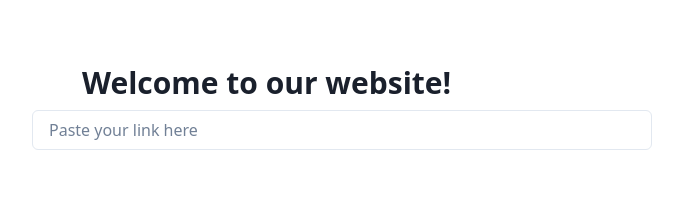
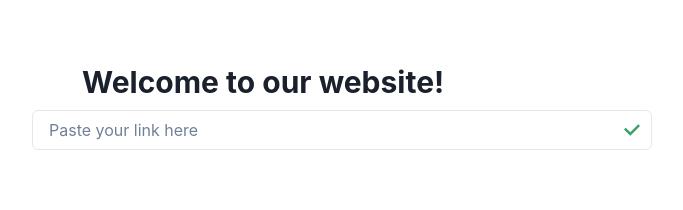
Before and after one commit to frenchytheasian/VH22-frontend, a React (Create React App) app: page / in a window 1280 px wide. Shown: the top 210 px of the page, without its empty margins (298-981 px from the left). Built offline with nearby package versions, Linux system fonts and the light colour scheme.

Commit message:
connected with reddit api

```diff
--- a/package.json
+++ b/package.json
@@ -3,6 +3,7 @@
   "version": "0.1.0",
   "private": true,
   "dependencies": {
+    "@chakra-ui/icons": "^2.0.11",
     "@chakra-ui/react": "^2.3.6",
     "@emotion/react": "^11.10.4",
     "@emotion/styled": "^11.10.4",
--- a/src/App.js
+++ b/src/App.js
@@ -1,14 +1,27 @@
-import React from "react";
-import { Input } from "@chakra-ui/react";
+import React, { useState } from "react";
+import { Input, InputGroup, InputRightElement } from "@chakra-ui/react";
+import { CheckIcon } from '@chakra-ui/icons'
+import Data from "./Data";
+
 function App() {
+  const [submitted, setSubmitted] = useState(false);
+
+
+  function handleSubmit() {
+    setSubmitted(true);
+  }
+
   return (
     <>
-    <html>
-      <div className="align">
-        <h1 className='header'>Welcome to our website!</h1>
-        <Input className="searchBar" variant="outline" placeholder="Paste your link here" />
-      </div>
-    </html>
+      {submitted ? (<Data />) : (
+        <div className="align">
+          <h1 className='header'>Welcome to our website!</h1>
+          <InputGroup>
+            <Input className="searchBar" variant="outline" placeholder="Paste your link here" />
+            <InputRightElement children={<CheckIcon color='green.500' />} onClick={handleSubmit} />
+          </InputGroup>
+        </div>)
+      }
     </>
   );
 }
--- a/src/Data.js
+++ b/src/Data.js
@@ -32,9 +32,9 @@ function Data() {
         return <div>Error: {error.message}</div>;
     } else {
         return (
-            <div>
+            <h1>
                 {data.message}
-            </div>
+            </h1>
         );
     }
 }
```
Also changed, not shown: 1 other file (tests, documents, lock files or other folders).
